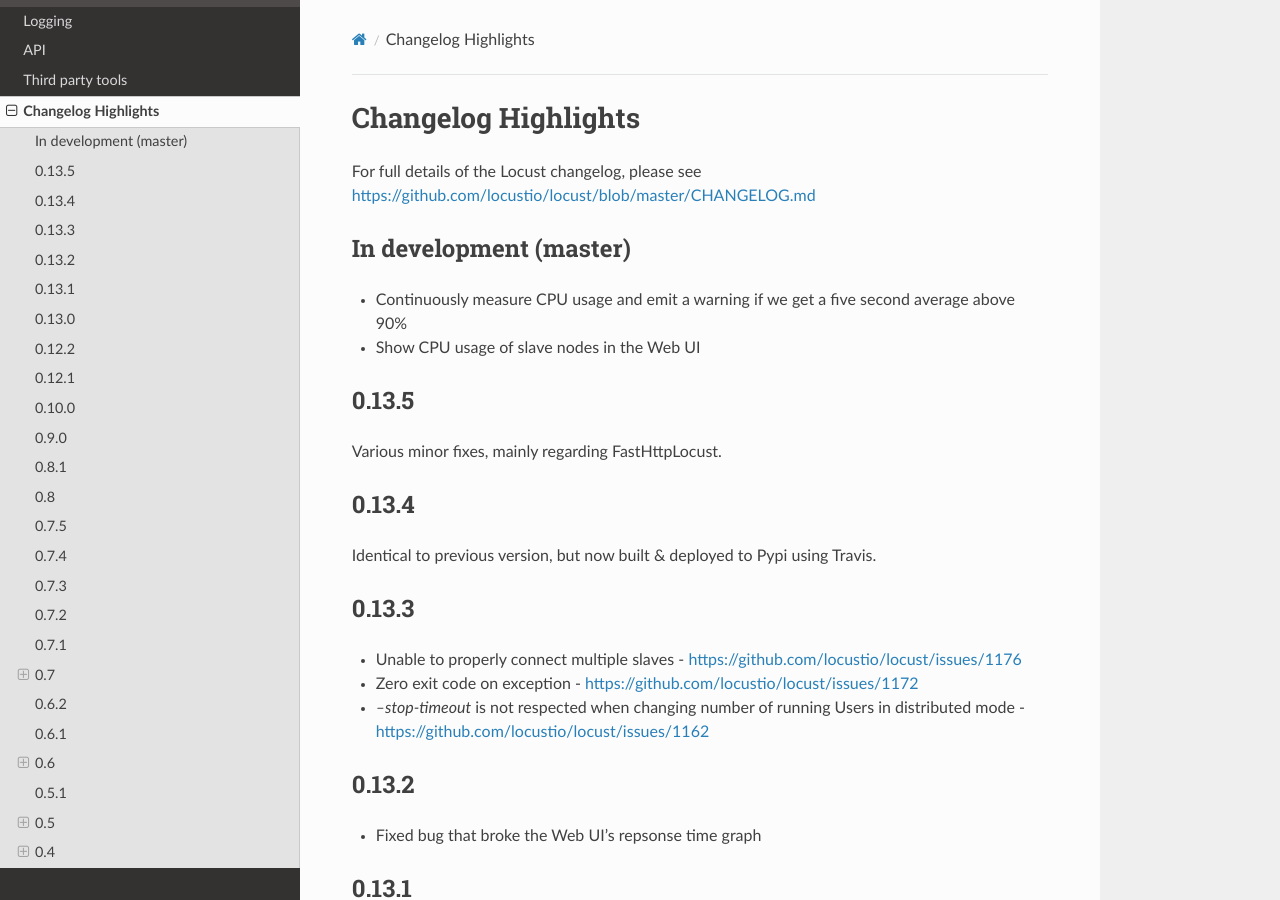
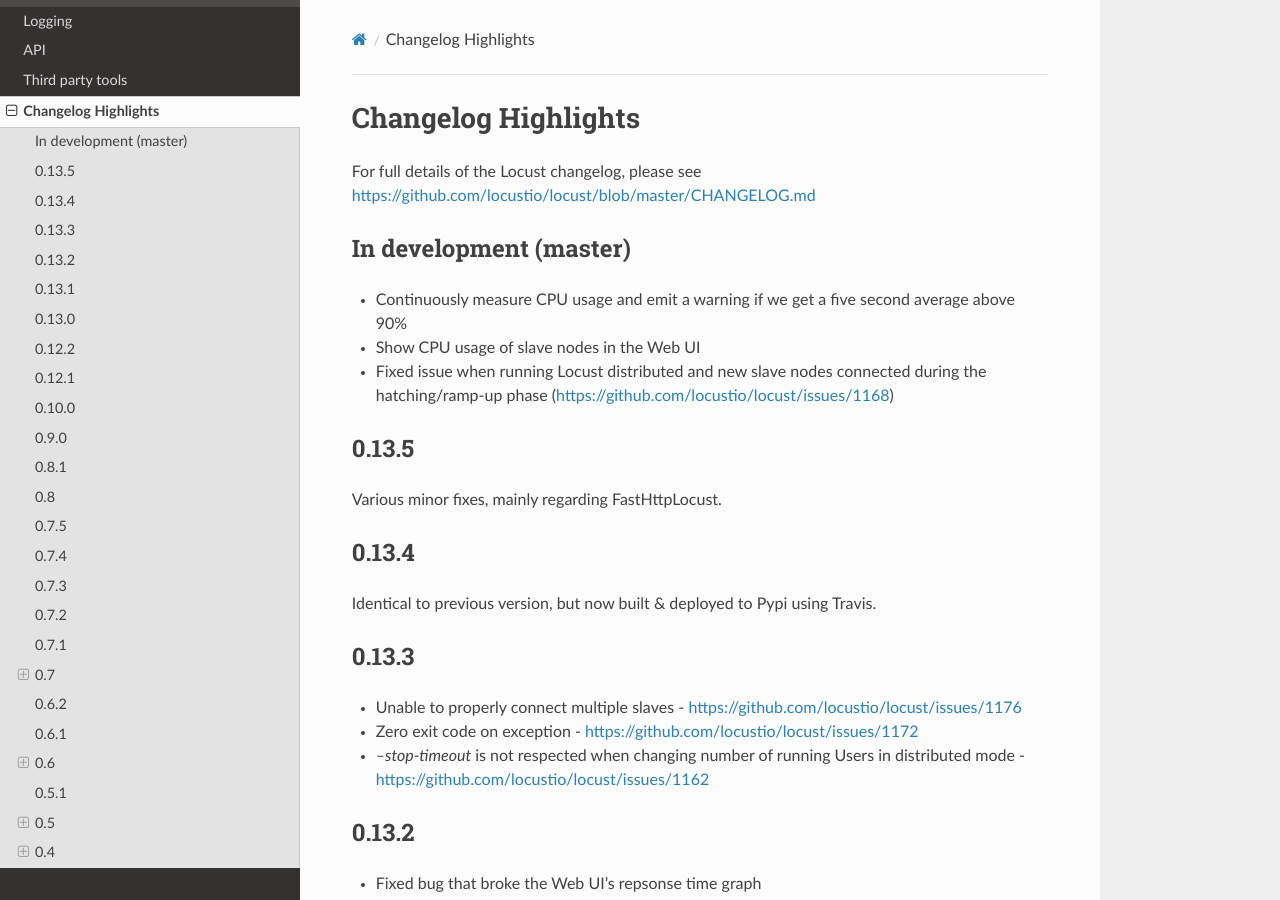
Before and after one commit to locustio/locust, a Sphinx documentation site: the page built from docs/changelog.rst, in a window 1280 px wide and 900 px high. Built offline with Sphinx 7.4.7 and the Read the Docs theme 2.0.0, drawn with Linux system fonts in a browser that asks for light colours; pages that are not in the unit, such as notebooks, are missing from menus.

Commit message:
Update changelog

```diff
--- a/docs/changelog.rst
+++ b/docs/changelog.rst
@@ -9,6 +9,8 @@
 
 * Continuously measure CPU usage and emit a warning if we get a five second average above 90%
 * Show CPU usage of slave nodes in the Web UI
+* Fixed issue when running Locust distributed and new slave nodes connected during the hatching/ramp-up
+  phase (https://github.com/locustio/locust/issues/1168)
 
 
 0.13.5
```
